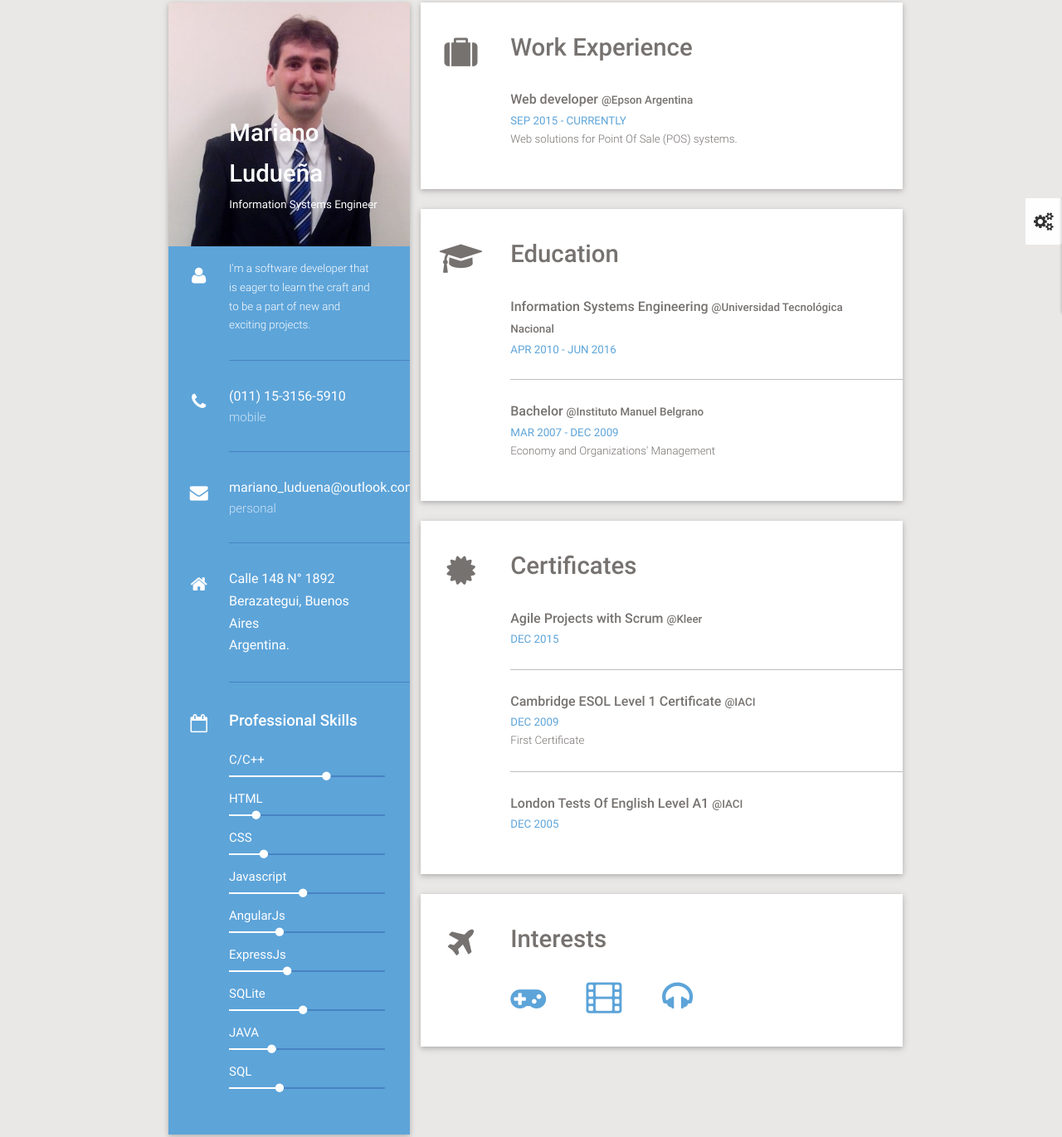
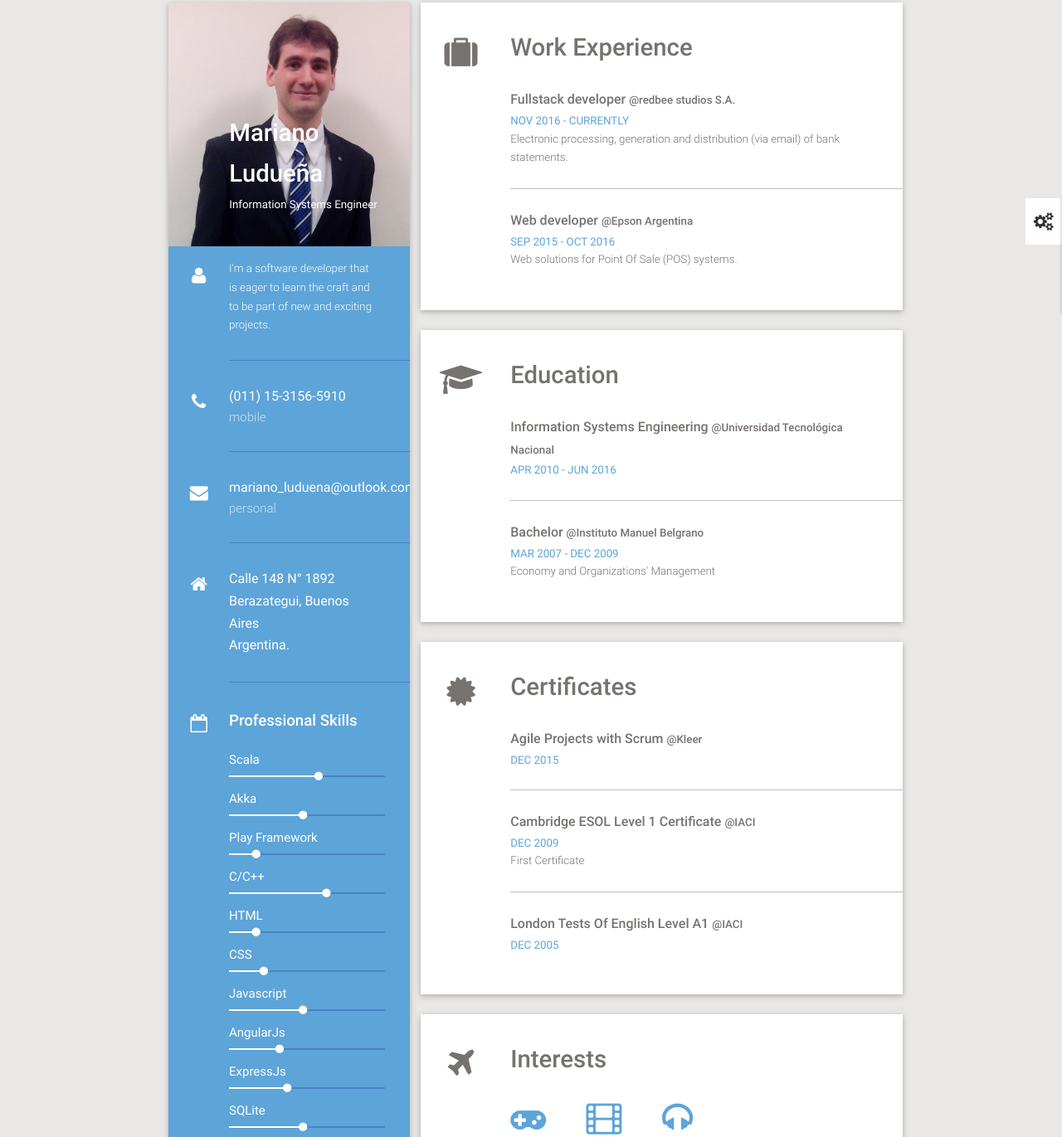
Before and after one commit to MarianoLuduena/MarianoLuduena.github.io, a plain HTML site: page index.html in a window 1280 px wide. Shown: the part 21-1392 px from the top of the page at 83% size. Drawn offline with Linux system fonts and the light colour scheme.

Commit message:
Update of both work experience and skills

```diff
--- a/index.html
+++ b/index.html
@@ -118,7 +118,7 @@
 								</div>
 								<div class="col m12 s12 l9 info wow fadeIn a1" data-wow-delay="0.1s" > <!-- text -->
 									<div class="section-item-details">
-										<p>I'm a software developer that is eager to learn the craft and to be a part of new and exciting projects.</p>
+										<p>I'm a software developer that is eager to learn the craft and to be part of new and exciting projects.</p>
 									</div>
 								</div>
 							</div>
@@ -190,6 +190,21 @@
 								<div class="col m12 l9 s12 skill-line a5 wow fadeIn" data-wow-delay="0.5s">
 									<h3>Professional Skills </h3>
 
+									<span>Scala</span>
+									<div class="progress">
+										<div class="determinate"> 60%</div>
+									</div>
+
+									<span>Akka</span>
+									<div class="progress">
+										<div class="determinate"> 50%</div>
+									</div>
+
+									<span>Play Framework</span>
+									<div class="progress">
+										<div class="determinate"> 20%</div>
+									</div>
+
 									<span>C/C++</span>
 									<div class="progress">
 										<div class="determinate"> 65%</div>
@@ -232,7 +247,12 @@
 
 									<span>SQL</span>
 									<div class="progress">
-										<div class="determinate">35%</div>
+										<div class="determinate">50%</div>
+									</div>
+
+									<span>Docker</span>
+									<div class="progress">
+										<div class="determinate">25%</div>
 									</div>
 								</div>
 							</div>
@@ -254,8 +274,14 @@
 								<h2>Work Experience</h2>
 
 								<div class="custom-content-wrapper wow fadeIn a2" data-wow-delay="0.2s">
+									<h3>Fullstack developer <span>@redbee studios S.A.</span></h3>
+									<span>NOV 2016 - CURRENTLY</span>
+									<p>Electronic processing, generation and distribution (via email) of bank statements.</p>
+								</div>
+
+								<div class="custom-content-wrapper wow fadeIn a3" data-wow-delay="0.3s">
 									<h3>Web developer <span>@Epson Argentina</span></h3>
-									<span>SEP 2015 - CURRENTLY</span>
+									<span>SEP 2015 - OCT 2016</span>
 									<p>Web solutions for Point Of Sale (POS) systems.</p>
 								</div>
 								<!-- <div class="custom-content-wrapper wow fadeIn a3" data-wow-delay="0.3s">
```
